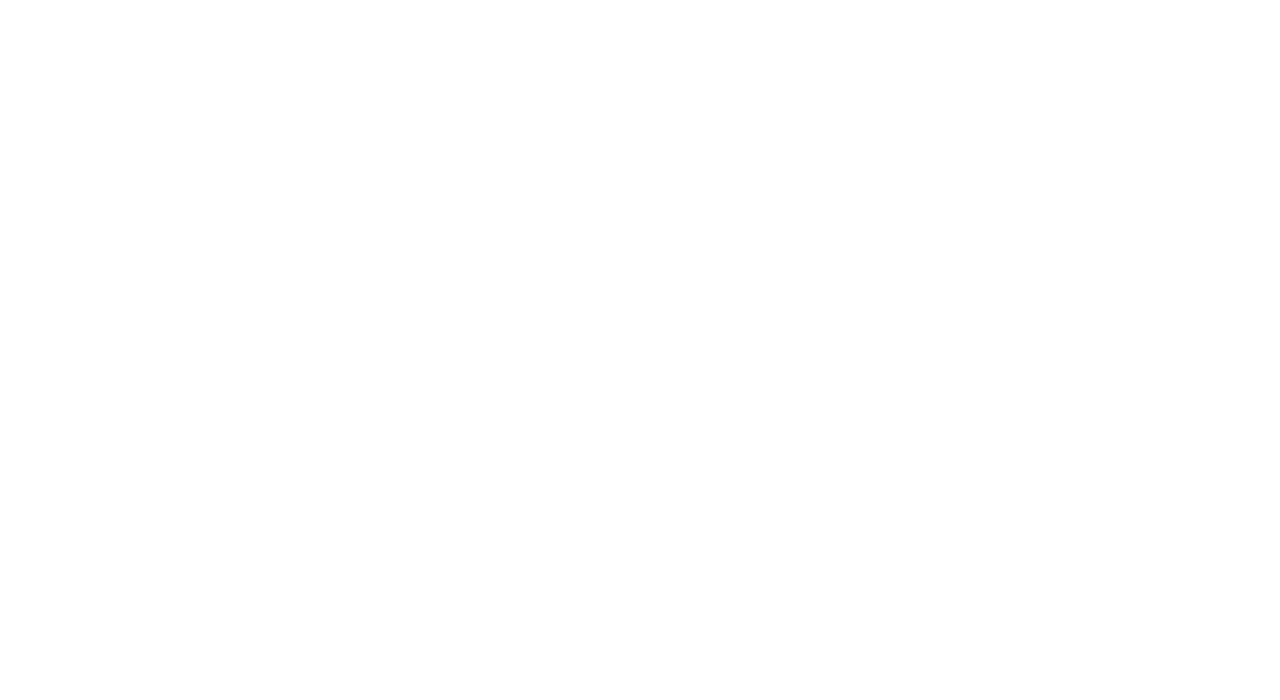
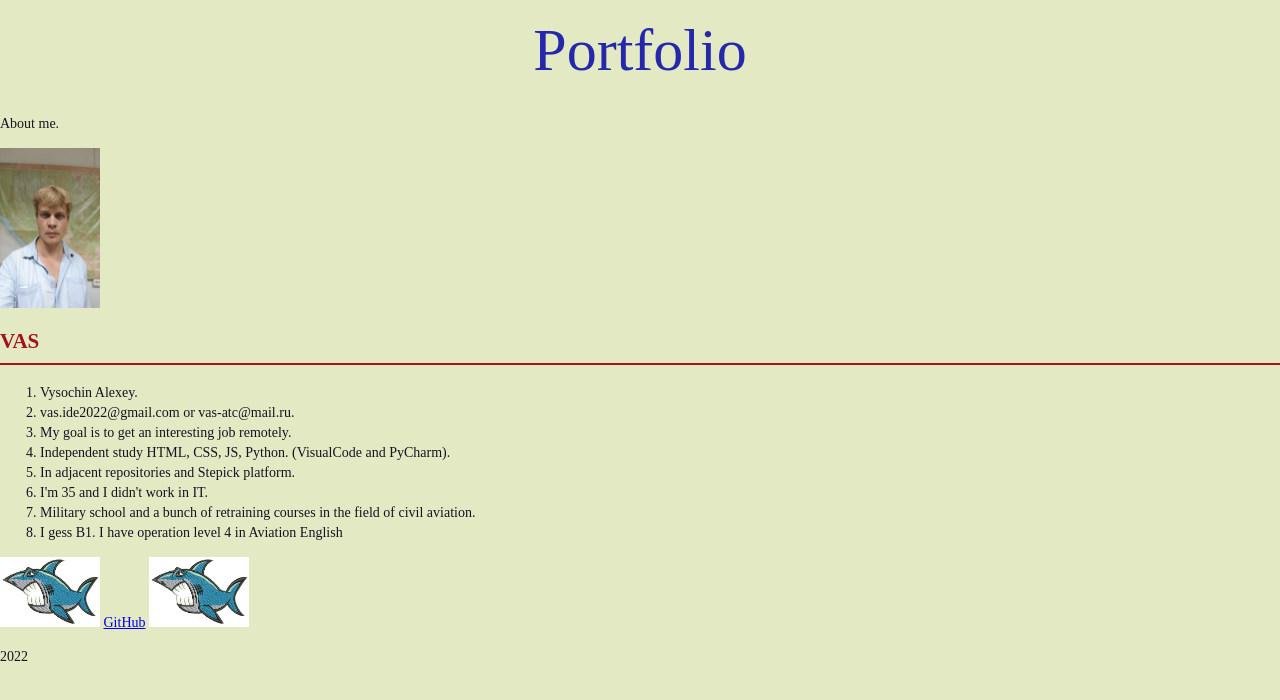
Before and after one commit to vas-ide/rsschool-cv, a plain HTML site: page index.html in a window 1280 px wide. Drawn offline with Linux system fonts and the light colour scheme.

Commit message:
feat: cv 3 in progress

```diff
--- a/index.html
+++ b/index.html
@@ -0,0 +1,38 @@
+<!DOCTYPE html>
+<html lang="ru">
+  <head>
+    <meta charset="utf-8">
+    <title> About me. </title>
+    <link rel="stylesheet" href="style.css">
+  </head>
+  <body class="back-color">
+    <header>
+      <div>
+        <h1>Portfolio</h1>
+        <p>About me.</p>
+        <img src="img/I.jpg" width="100" height="160" alt="I">
+      </div>
+    </header>
+    <section>
+      <h2>VAS</h2>
+      <ol>
+        <li>Vysochin Alexey.</li>
+        <li>vas.ide2022@gmail.com or vas-atc@mail.ru.</li>
+        <li>My goal is to get an interesting job remotely.</li>
+        <li>Independent study HTML, CSS, JS, Python. (VisualCode and PyCharm).</li>
+        <li>In adjacent repositories and Stepick platform.</li>
+        <li>I'm 35 and I didn't work in IT.</li>
+        <li>Military school and a bunch of retraining courses in the field of civil aviation.</li>
+        <li>I gess B1. I have operation level 4 in Aviation English</li>
+      </ol>
+    </section>
+
+    <footer>
+        <img src="img/shark.jpg" width="100" height="70" alt="AVA">
+        <a href="https://github.com/vas-ide">GitHub</a>
+        <img src="img/shark.jpg" width="100" height="70" alt="AVA">
+        <p>2022</p>
+      </div>
+    </footer>
+  </body>
+</html>
--- a/style.css
+++ b/style.css
@@ -1,8 +1,29 @@
+body {
+    margin: 0;
+    padding: 0;
+    font-family: "Times New Roman", sans-serif;
+    font-size: 14px;
+    line-height: 20px;
+    color: #141422;
+  }
 
-<html>
-<body>
+  h1 {
+    width: 255px;
+    margin: 0 auto 10px;
+    font-family: "Times New Roman", sans-serif;
+    text-align: center;
+    font-weight: normal;
+    font-size: 60px;
+    line-height: 100px;
+    color: #2628ac;
+  }
 
-    <img src="shark.jpg" alt="Синяя Акула" width="400" height="300">
+  h2 {
+    color: #a01420;
+    border-bottom: 2px solid #a01420;
+    padding-bottom: 12px;
+  }
 
-</body>
-</html>
+.back-color{
+    background-color:rgb(227, 233, 194)
+}
```
Also changed, not shown: img/I.jpg (added), img/shark and dino.jpg (added), img/shark.jpg (renamed from shark.jpg).
